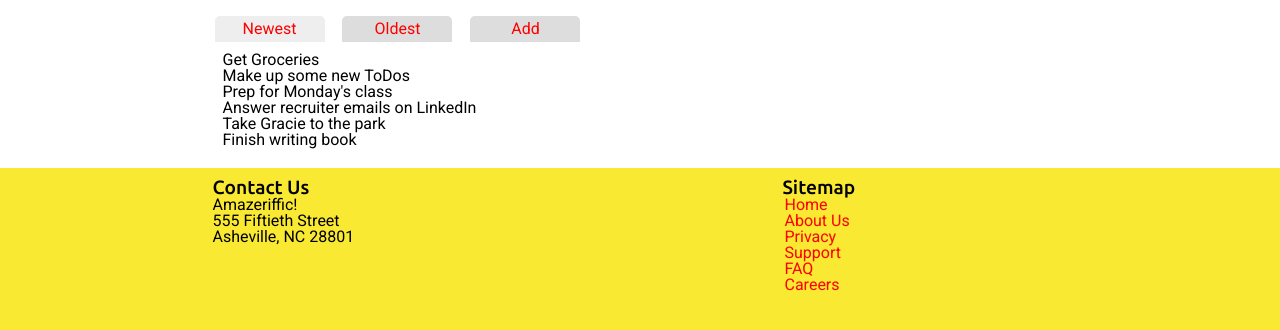
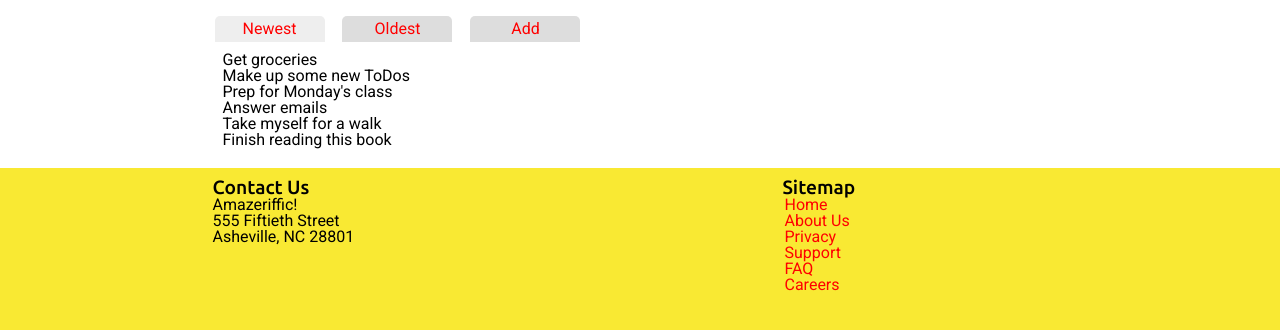
Before and after one commit to dd301/to-do_list, a plain HTML site: page index.html in a window 1280 px wide. Shown: the part 46-376 px from the top of the page. Drawn offline with nearby package versions, Linux system fonts and the light colour scheme.

Commit message:
tabs 1 and 2 complete

```diff
--- a/index.html
+++ b/index.html
@@ -28,14 +28,6 @@
                     <a href="#"><span>Add</span></a>
                 </div>
                 <div class="content">
-                    <ul>
-                        <li>Get Groceries</li>
-                        <li>Make up some new ToDos</li>
-                        <li>Prep for Monday's class</li>
-                        <li>Answer recruiter emails on LinkedIn</li>
-                        <li>Take Gracie to the park</li>
-                        <li>Finish writing book</li>
-                    </ul>
                 </div>
             </div>
         </main>
--- a/javascripts/app.js
+++ b/javascripts/app.js
@@ -1,6 +1,16 @@
 var main = function(){
-    "use strict";
+
+    var toDos = [
+        "Finish reading this book",
+        "Take myself for a walk",
+        "Answer emails",
+        "Prep for Monday's class",
+        "Make up some new ToDos",
+        "Get groceries"
+    ];
+
     $(".tabs a span").toArray().forEach(function(element){
+
         //create a click handler for this element
         $(element).on("click", function(){
             var $element = $(element);
@@ -9,17 +19,30 @@ var main = function(){
             $("main .content").empty();
 
             if ($element.parent().is(":nth-child(1)")){
-                console.log("FIRST TAB CLICKED!")
+                console.log("FIRST TAB CLICKED!");
+                $content = $("<ul>");
+                for (i = toDos.length-1; i >= 0; i--) {
+                    $content.append($("<li>").text(toDos[i]));
+                }
             }
             else if ($element.parent().is(":nth-child(2)")){
-                console.log("SECOND TAB CLICKED!")
+                console.log("SECOND TAB CLICKED!");
+                $content = $("<ul>");
+                toDos.forEach(function (todo){
+                    $content.append($("<li>").text(todo));
+                });
             }
             else if ($element.parent().is(":nth-child(3)")){
-                console.log("THIRD TAB CLICKED!")
+                console.log("THIRD TAB CLICKED!");
             }
+
+            $("main .content").append($content);
+
             return false;
         });
     });
+
+    $(".tabs a:first-child span").trigger("click");
 };
 
 $(document).ready(main);
```
